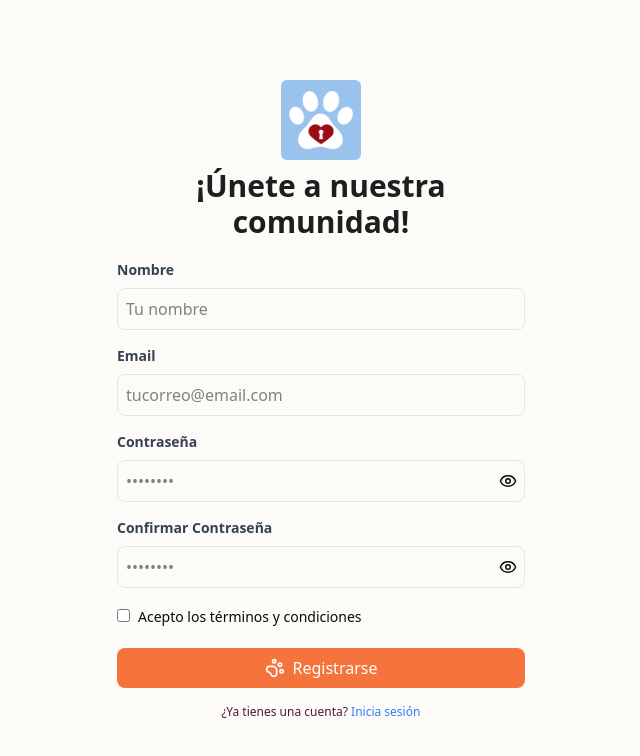
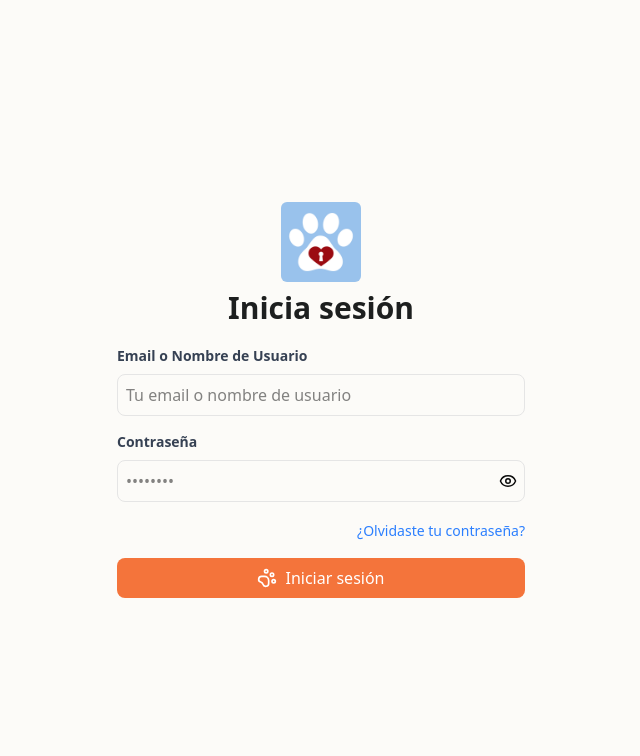
Before and after one commit to Pawify/frontendFork, a React (Vite) app in the folder pawify-react/: page /login in a window 1280 px wide. Shown: the top 756 px of the page, without its empty margins (319-959 px from the left). Built offline with nearby package versions, Linux system fonts and the light colour scheme.

Commit message:
Realizada pagina del Login, para rutas cambiado a Link usando react-router-dom y enlazado Login con Register

```diff
--- a/pawify-react/package.json
+++ b/pawify-react/package.json
@@ -19,6 +19,7 @@
     "react": "^19.0.0",
     "react-dom": "^19.0.0",
     "react-hook-form": "^7.55.0",
+    "react-router-dom": "^7.4.1",
     "tailwind-merge": "^3.1.0",
     "tailwindcss": "^4.1.0",
     "tw-animate-css": "^1.2.5",
--- a/pawify-react/src/App.jsx
+++ b/pawify-react/src/App.jsx
@@ -1,10 +1,16 @@
+import React from "react";
+import { BrowserRouter as Router, Route, Routes } from "react-router-dom";
 import Register from "./app/components/registerUser/Register";
+import Login from "./app/components/login/Login";
 
 function App() {
   return (
-    <div>
-      <Register />
-    </div>
+    <Router>
+      <Routes>
+        <Route path="/register" element={<Register />} />
+        <Route path="/login" element={<Login />} />
+      </Routes>
+    </Router>
   );
 }
 
--- /dev/null
+++ b/pawify-react/src/app/components/login/Login.jsx
@@ -0,0 +1,93 @@
+import React, { useState } from "react";
+import { Eye, EyeOff, LogIn, PawPrint } from "lucide-react";
+import theme from "../../../constants/themes";
+import { useForm } from "react-hook-form";
+import { Link } from "react-router-dom";
+
+export default function Login() {
+  const {
+    register,
+    handleSubmit,
+    formState: { errors },
+  } = useForm();
+
+  const [showPassword, setShowPassword] = useState(false);
+  const { background, primary, accent, deepRed } = theme.colors;
+
+  const onSubmit = (data) => {
+    console.log(data);
+  };
+
+  return (
+    <div
+      className="flex justify-center items-center min-h-screen"
+      style={{ backgroundColor: background }}
+    >
+      <div className="w-full max-w-md rounded-2xl p-5">
+        <div className="flex flex-col items-center mb-5">
+          <img src="/Logo.png" alt="Logo" className="w-20 h-20 mb-2 rounded-sm" />
+          <h2 className="text-center text-3xl font-bold" style={{ color: primary }}>
+            Inicia sesión
+          </h2>
+        </div>
+
+        <form onSubmit={handleSubmit(onSubmit)}>
+          <div className="mb-4">
+            <label htmlFor="identifier" className="block text-sm font-semibold text-gray-700">
+              Email o Nombre de Usuario
+            </label>
+            <input
+              id="identifier"
+              type="text"
+              placeholder="Tu email o nombre de usuario"
+              className="w-full p-2 mt-2 border rounded-md"
+              {...register("identifier", { required: "Este campo es obligatorio" })}
+            />
+            {errors.identifier && (
+              <p className="text-red-500 text-xs">{errors.identifier.message}</p>
+            )}
+          </div>
+
+          <div className="mb-4">
+            <label htmlFor="password" className="block text-sm font-semibold text-gray-700">
+              Contraseña
+            </label>
+            <div className="relative">
+              <input
+                id="password"
+                type={showPassword ? "text" : "password"}
+                placeholder="••••••••"
+                className="w-full p-2 mt-2 border rounded-md"
+                {...register("password", { required: "Este campo es obligatorio" })}
+              />
+              <button
+                type="button"
+                className="absolute right-2 top-5"
+                onClick={() => setShowPassword(!showPassword)}
+              >
+                {showPassword ? <EyeOff size={18} /> : <Eye size={18} />}
+              </button>
+              {errors.password && (
+                <p className="text-red-500 text-xs">{errors.password.message}</p>
+              )}
+            </div>
+          </div>
+
+          <div className="text-right mb-4">
+            <a href="#" className="text-blue-500 text-sm hover:underline">
+              ¿Olvidaste tu contraseña?
+            </a>
+          </div>
+
+          <button
+            type="submit"
+            className="w-full text-white py-2 px-4 rounded-md flex items-center justify-center gap-2"
+            style={{ backgroundColor: accent, cursor: "pointer" }}
+          >
+            <PawPrint size={20} /> Iniciar sesión
+          </button>
+        </form>
+      </div>
+    </div>
+  );
+}
--- a/pawify-react/src/app/components/registerUser/Register.jsx
+++ b/pawify-react/src/app/components/registerUser/Register.jsx
@@ -3,6 +3,8 @@ import { Eye, EyeOff, PawPrint } from "lucide-react";
 import theme from "../../../constants/themes";
 import { useForm } from "react-hook-form";
 import { passwordRegex } from "@/constants/regex";
+import { Link } from "react-router-dom";
+
 
 export default function Register() {
   const {
@@ -195,9 +197,9 @@ export default function Register() {
 
         <div className="mt-4 text-center text-xs" style={{ color: deepRed }}>
           ¿Ya tienes una cuenta?{" "}
-          <a href="#" className="text-blue-500 hover:underline">
-            Inicia sesión
-          </a>
+          <Link to="/login" className="text-blue-500 hover:underline">
+              Inicia sesión
+          </Link>
         </div>
       </div>
     </div>
```
Also changed, not shown: pawify-react/src/app/components/login/login.js (deleted), 1 other file (tests, documents, lock files or other folders).
